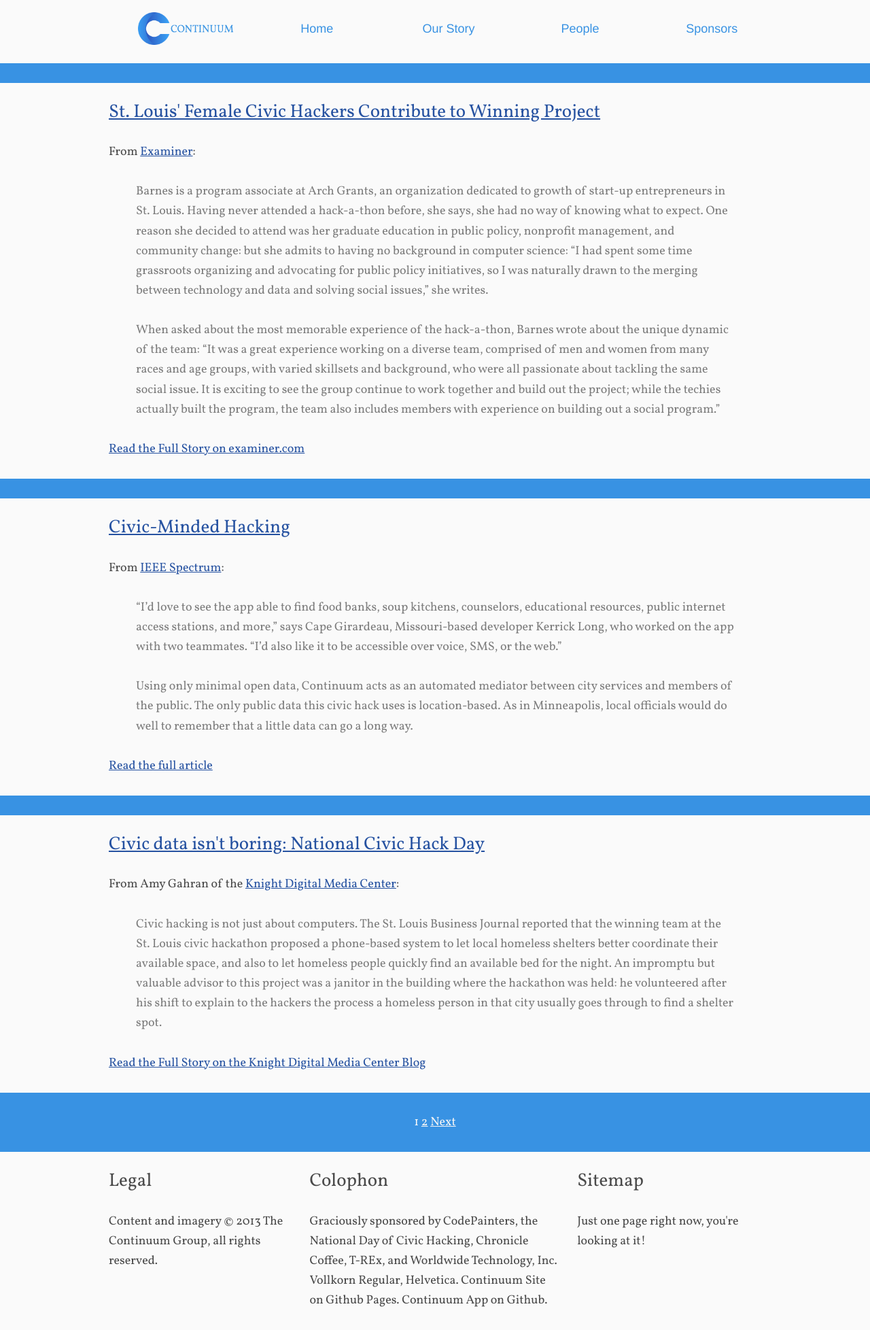
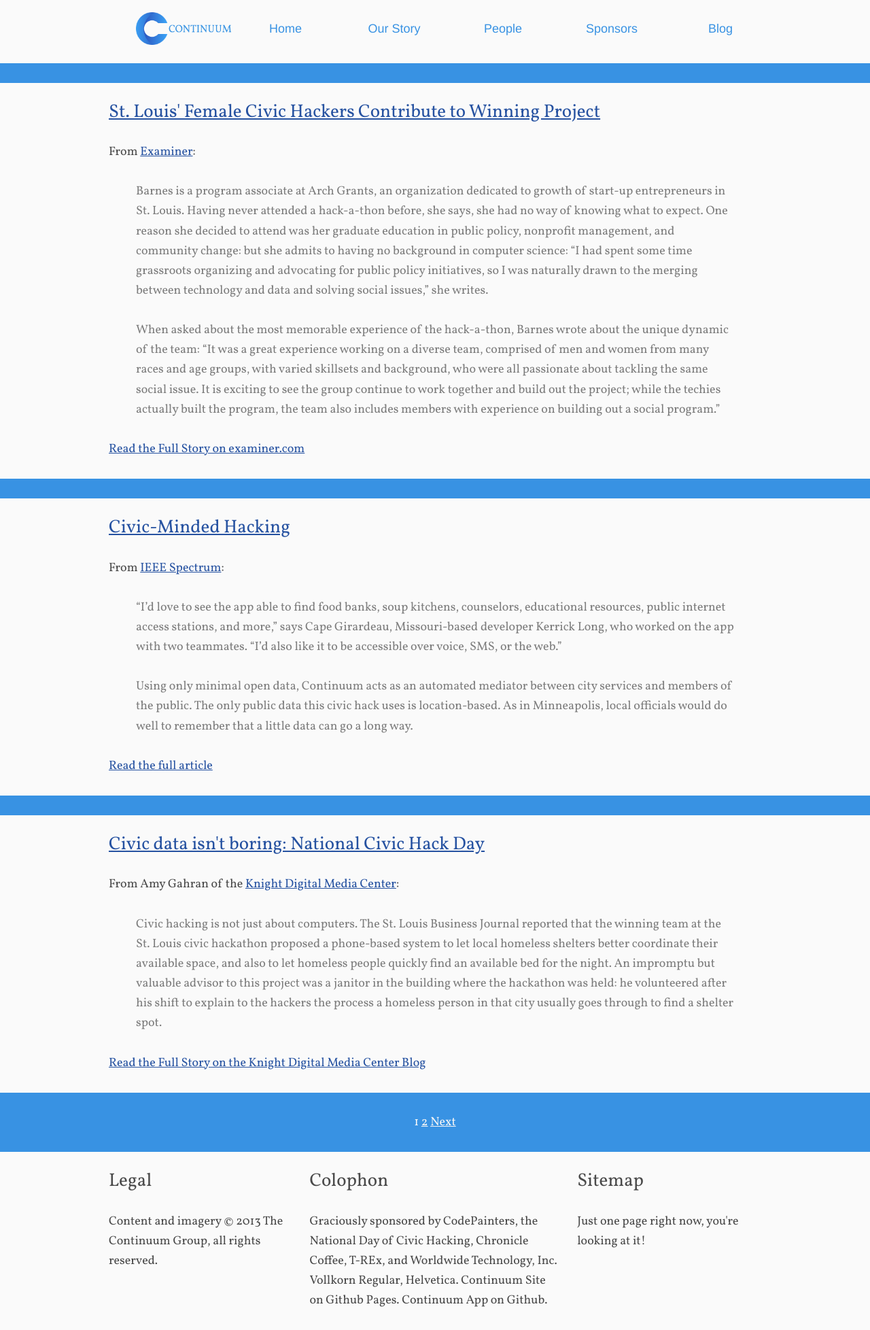
Before and after one commit to continuumgroup/continuumgroup.github.io, a Jekyll site: the page built from blog/index.html, in a window 1280 px wide. Shown: the whole page at 68% size. Built offline with Jekyll 4.4.1, drawn with Linux system fonts in a browser that asks for light colours; the list of posts is cut into pages by our own code.

Commit message:
fix links in header and add blog link

```diff
--- a/_layouts/default.html
+++ b/_layouts/default.html
@@ -14,10 +14,11 @@
         <nav role="navigation">
             <ul>
                 <li><img class="logo" src="{{ site.url }}/assets/logos/continuum.png" alt="Continuum Logo"></li>
-                <li><a href="#">Home</a></li>
-                <li><a href="#story">Our Story</a></li>
-                <li><a href="#people">People</a></li>
-                <li><a href="#sponsors-header">Sponsors</a></li>
+                <li><a href="/">Home</a></li>
+                <li><a href="/#story">Our Story</a></li>
+                <li><a href="/#people">People</a></li>
+                <li><a href="/#sponsors-header">Sponsors</a></li>
+                <li><a href="/blog/">Blog</a></li>
             </ul>
         </nav>
     </header>
--- a/sass/continuum.scss
+++ b/sass/continuum.scss
@@ -63,7 +63,7 @@ nav[role="navigation"] ul {
         font-family: Helvetica, Arial, sans-serif;
 }
 nav[role="navigation"] li {
-        @include span-columns(1 of 5);
+        @include span-columns(1 of 6);
         text-align: center;
 
         a {
```
Also changed, not shown: css/continuum.css.
